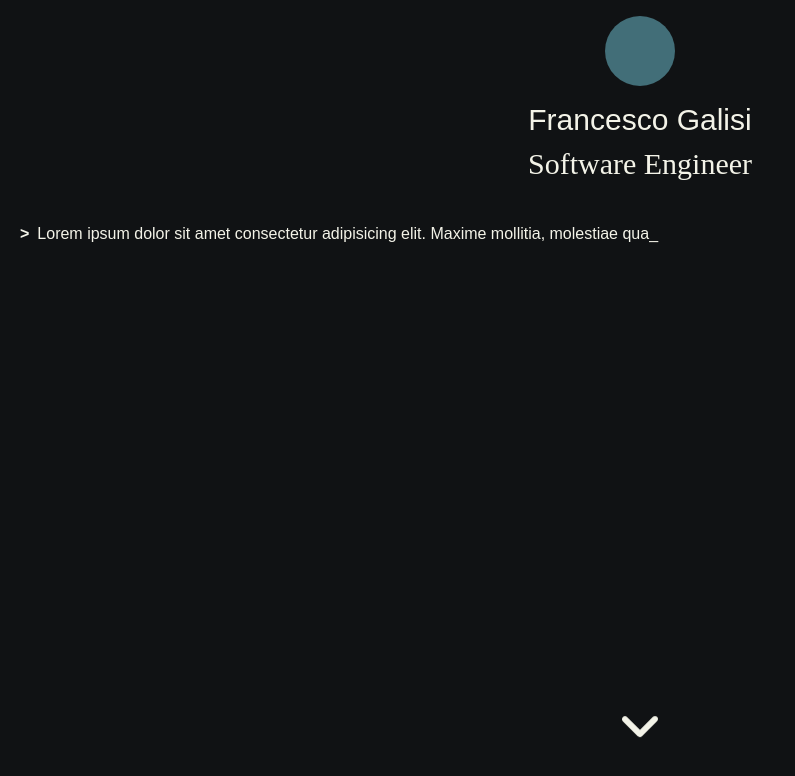
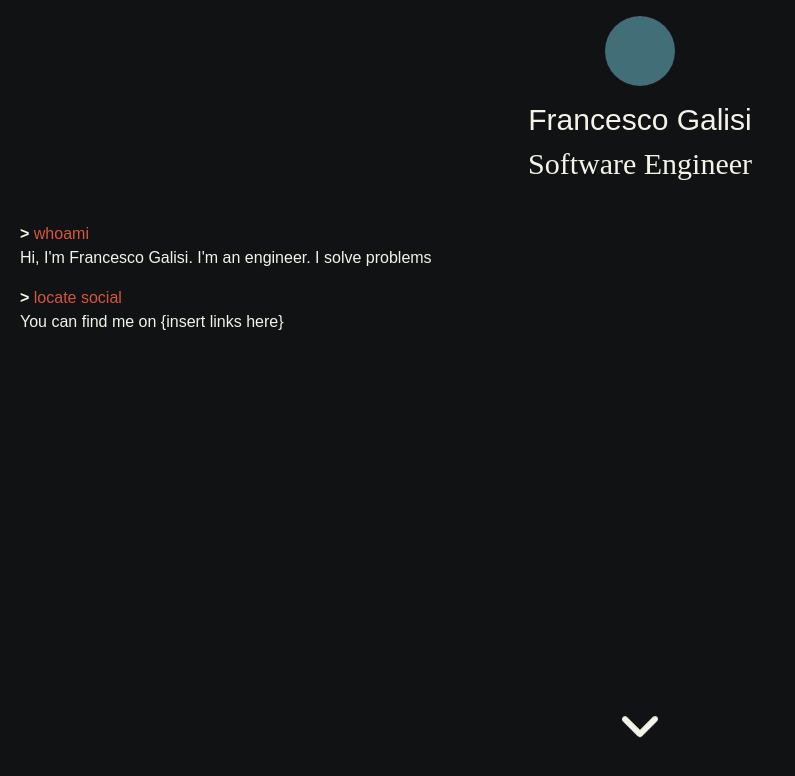
Before and after one commit to Censacrof/censacrof.github.io, a Next.js app: page / in a window 1280 px wide. Shown: the top 776 px of the page, without its empty margins (0-795 px from the left). Built offline with nearby package versions, Linux system fonts and the light colour scheme; a web font is replaced by a local one.

Commit message:
Prompt now supports multiple questions and answers

```diff
--- a/components/Prompt.tsx
+++ b/components/Prompt.tsx
@@ -1,32 +1,127 @@
 import { useEffect, useState } from "react"
 
-type PromptProps = {
-  text: string,
+type QAndA = {question: string, answer: string}
+
+enum QAndARendererState {
+  idle,
+  doingQ,
+  doingA,
+  done,
 }
-const Prompt: React.FC<PromptProps> = ({ text }) => {
-  const [currentText, setCurrentText] = useState('')
+
+type QAndARendererProps = {
+  qAndA: QAndA,
+  active: boolean,
+  onDone: () => void,
+}
+const QAndARenderer: React.FC<QAndARendererProps> = ({ qAndA, active, onDone }) => {
+  const [state, setState] = useState(QAndARendererState.idle)
   const [cursorVisible, setCursorVisible] = useState(true)
+  const [currentCharQ, setCurrentCharQ] = useState(0)
+  const [currentCharA, setCurrentCharA] = useState(0)
 
+  // idle
   useEffect(() => {
-    const delay = Math.floor(Math.random() * 60 + 30)
+    if (!active || state != QAndARendererState.idle)
+      return
 
-    const timeout = setTimeout(() => {
-      setCurrentText(currentText => text.substring(0, currentText.length + 1))
-      setCursorVisible(true)
-    }, delay)
-    return () => clearTimeout(timeout)
-  }, [currentText])
+    setState(QAndARendererState.doingQ)
+  })
 
+  // doingQ
   useEffect(() => {
+    if (!active || state != QAndARendererState.doingQ)
+      return
+
+    if (currentCharQ >= qAndA.question.length) {
+      setState(QAndARendererState.doingA)
+      return
+    }
+
+    const timeOut = setTimeout(() => {
+      setCurrentCharQ(currentCharQ => Math.min(currentCharQ + 1, qAndA.question.length))
+    }, 30)
+
+    return () => clearTimeout(timeOut)
+  }, [state, currentCharQ])
+
+  // doingA
+  useEffect(() => {
+    if (!active || state != QAndARendererState.doingA)
+      return
+
+    if (currentCharA >= qAndA.answer.length) {
+      setState(() => QAndARendererState.done)
+      return
+    }
+
+    const timeOut = setTimeout(() => {
+      setCurrentCharA(currentCharA => Math.min(currentCharA + 1, qAndA.answer.length))
+    }, 30)
+
+    return () => clearTimeout(timeOut)
+  }, [state, currentCharA])
+
+  // done
+  useEffect(() => {
+    if (!active || state != QAndARendererState.done)
+      return
+
+    onDone()
+  }, [state])
+
+  // blinking cursor effect
+  useEffect(() => {
+    if (!active) {
+      setCursorVisible(false)
+      return
+    }
+
     const interval = setInterval(() => {
       setCursorVisible(cursorVisible => !cursorVisible)
     }, 500)
     return () => clearInterval(interval)
-  }, [currentText])
+  }, [active, cursorVisible])
+
+  // always make cursor visible when simulating typing
+  useEffect(() => {
+    setCursorVisible(true)
+  }, [currentCharQ, currentCharA])
 
   return (
-    <div className="flex flex-row justify-start w-full text-surface mt-10 gap-2">
-      <span className="font-bold">{'> '}</span>{currentText}{cursorVisible ? '_' : ''}
+    <div className="text-surface gap-2">
+      {
+        active ? (
+          <>
+            <p><span className="font-bold">{'> '}</span><span className="text-primary-variant">{qAndA.question.substring(0, currentCharQ)}</span>{cursorVisible && state == QAndARendererState.doingQ ? '_' : ''}</p>
+            <p>{qAndA.answer.substring(0, currentCharA)}{cursorVisible && state == QAndARendererState.doingA ? '_' : ''}</p>
+          </>
+        ) : <></>
+      }
+    </div>
+  )
+}
+
+
+type PromptProps = {
+  qAndAs: Array<QAndA>,
+}
+const Prompt: React.FC<PromptProps> = ({ qAndAs }) => {
+  const [currentLine, setCurrentLine] = useState(0)
+
+  const incrementCurrentLine = () => {
+    setCurrentLine((currentLine) => currentLine = 1)
+  }
+
+  return (
+    <div className="flex flex-col gap-4 mt-10 justify-start items-start w-full">
+      {
+        qAndAs.map((qAndA, i) => {
+          return (
+            <QAndARenderer key={i} qAndA={qAndA} active={i <= currentLine} onDone={incrementCurrentLine} />
+          )
+        })
+      }
     </div>
   )
 }
--- a/pages/index.tsx
+++ b/pages/index.tsx
@@ -7,7 +7,16 @@ export default function Home() {
     <div className="container mx-auto px-5 py-4">
       <div className='flex flex-col items-center'>
         <Header />
-        <Prompt text='Lorem ipsum dolor sit amet consectetur adipisicing elit. Maxime mollitia, molestiae quas vel sint commodi repudiandae consequuntur voluptatum laborum numquam blanditiis harum quisquam eius sed odit fugiat iusto fuga praesentium optio, eaque rerum! Provident similique accusantium nemo autem. Veritatis obcaecati tenetur iure eius earum ut molestias architecto voluptate aliquam nihil' />
+        <Prompt qAndAs={[
+          {
+            question: `whoami`,
+            answer: `Hi, I'm Francesco Galisi. I'm an engineer. I solve problems`,
+          },
+          {
+            question: `locate social`,
+            answer: `You can find me on {insert links here}`,
+          },
+        ]} />
       </div>
       <ScrollButton />
     </div>
--- a/tailwind.config.js
+++ b/tailwind.config.js
@@ -11,8 +11,9 @@ module.exports = {
     colors: {
       'background': '#101214',
       'primary': '#426E78',
+      'primary-variant': '#D9553C',
       'secondary': '#404040',
-      'surface': '#f3f3e8',
+      'surface': '#F3F3e8',
     },
     fontFamily: {
       'sans': monda, // overwrite default font
```
